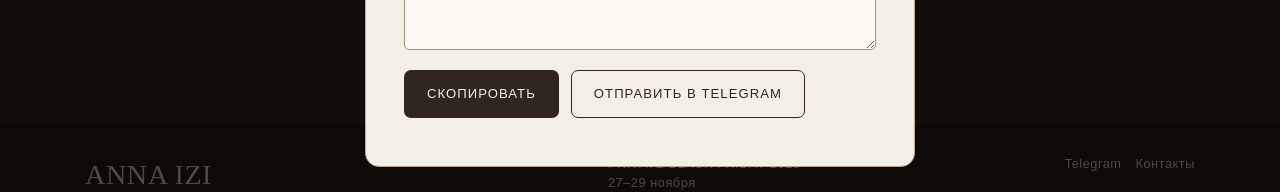
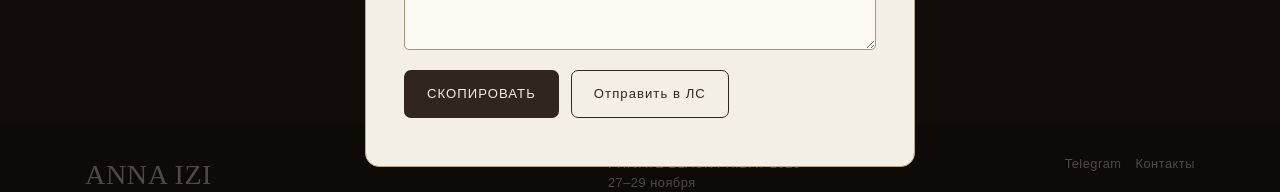
Before and after one commit to annasheshina/anna-izi-black-friday, a React (Vite) app: page / in a window 1280 px wide. Both pictures are taken after a click on the button "ПОМОГИ МНЕ ВЫБРАТЬ". Shown: the part 12256-12448 px from the top of the page. Before the commit the page ends 12000 px from the top, so only its background shows below. After the commit the page ends 12000 px from the top, so only its background shows below. Built offline with nearby package versions, Linux system fonts and the light colour scheme.

Commit message:
Label Telegram draft button as direct message

```diff
--- a/src/main.tsx
+++ b/src/main.tsx
@@ -184,7 +184,7 @@ function Modal({title,close,children,drawer=false}:{title:string,close:()=>void,
 function RequestText({message}:{message:string}) {
   const [copied,setCopied]=useState('');
   const copy=async()=>{try {await navigator.clipboard.writeText(message);setCopied('Текст скопирован.');} catch {setCopied('Выдели и скопируй текст из поля.');}};
-  return <><textarea readOnly value={message} aria-label="Текст заявки" onFocus={e=>e.currentTarget.select()}/><div className="actions"><button className="button primary" onClick={copy}>СКОПИРОВАТЬ</button>{campaign.contact&&<a className="button outline" href={campaign.contact+'?text='+encodeURIComponent(message)} target="_blank" rel="noreferrer">ОТПРАВИТЬ В TELEGRAM</a>}</div><p role="status">{copied}</p></>;
+  return <><textarea readOnly value={message} aria-label="Текст заявки" onFocus={e=>e.currentTarget.select()}/><div className="actions"><button className="button primary" onClick={copy}>СКОПИРОВАТЬ</button>{campaign.contact&&<a className="button outline" href={campaign.contact+'?text='+encodeURIComponent(message)} target="_blank" rel="noreferrer">Отправить в ЛС</a>}</div><p role="status">{copied}</p></>;
 }
 function SelectionDrawer({items,total,remove,actions,close}:{items:Product[],total:string,remove:(id:string)=>void,actions:Purchase,close:()=>void}) {
   const savings=items.length && items.every(p=>p.oldPrice!==null && p.salePrice!==null)?items.reduce((sum,p)=>sum+p.oldPrice!-p.salePrice!,0):null;
```
